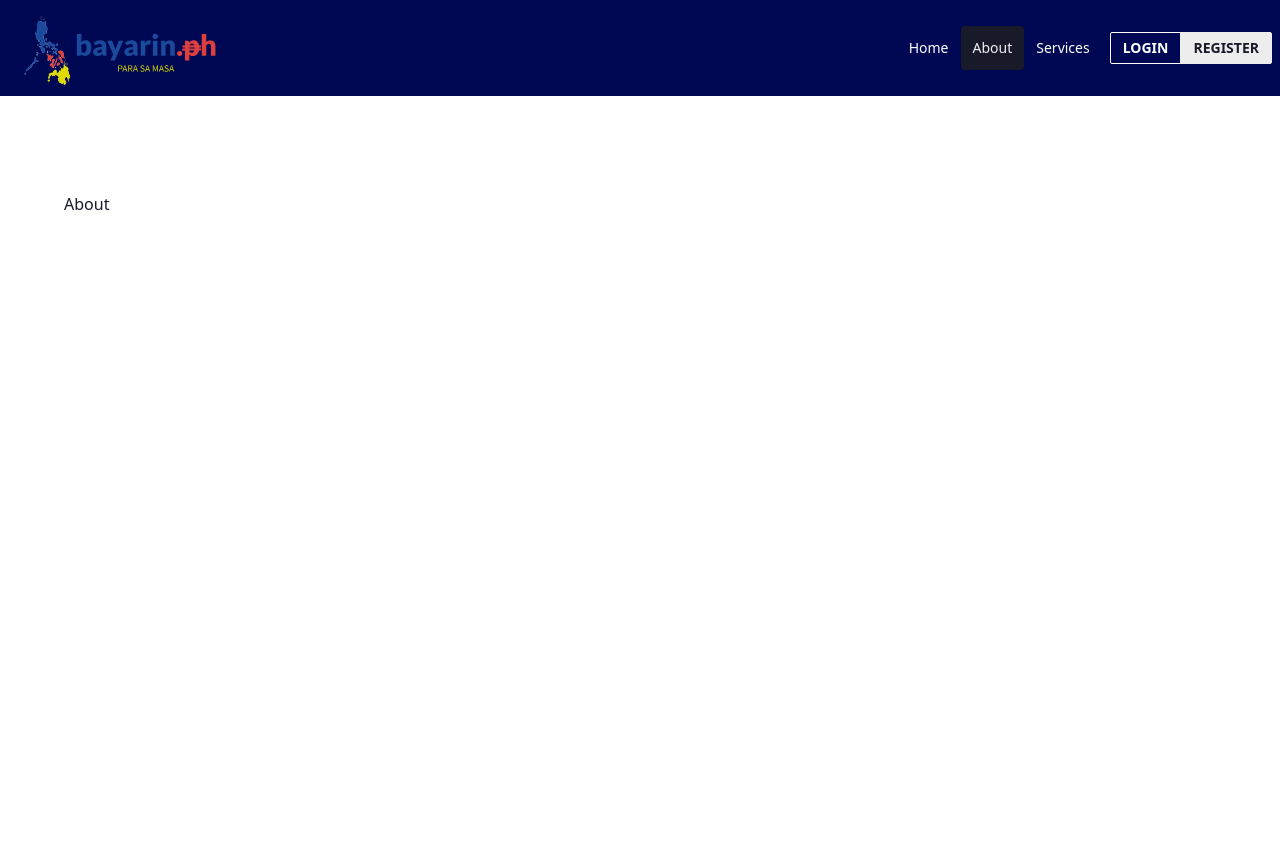
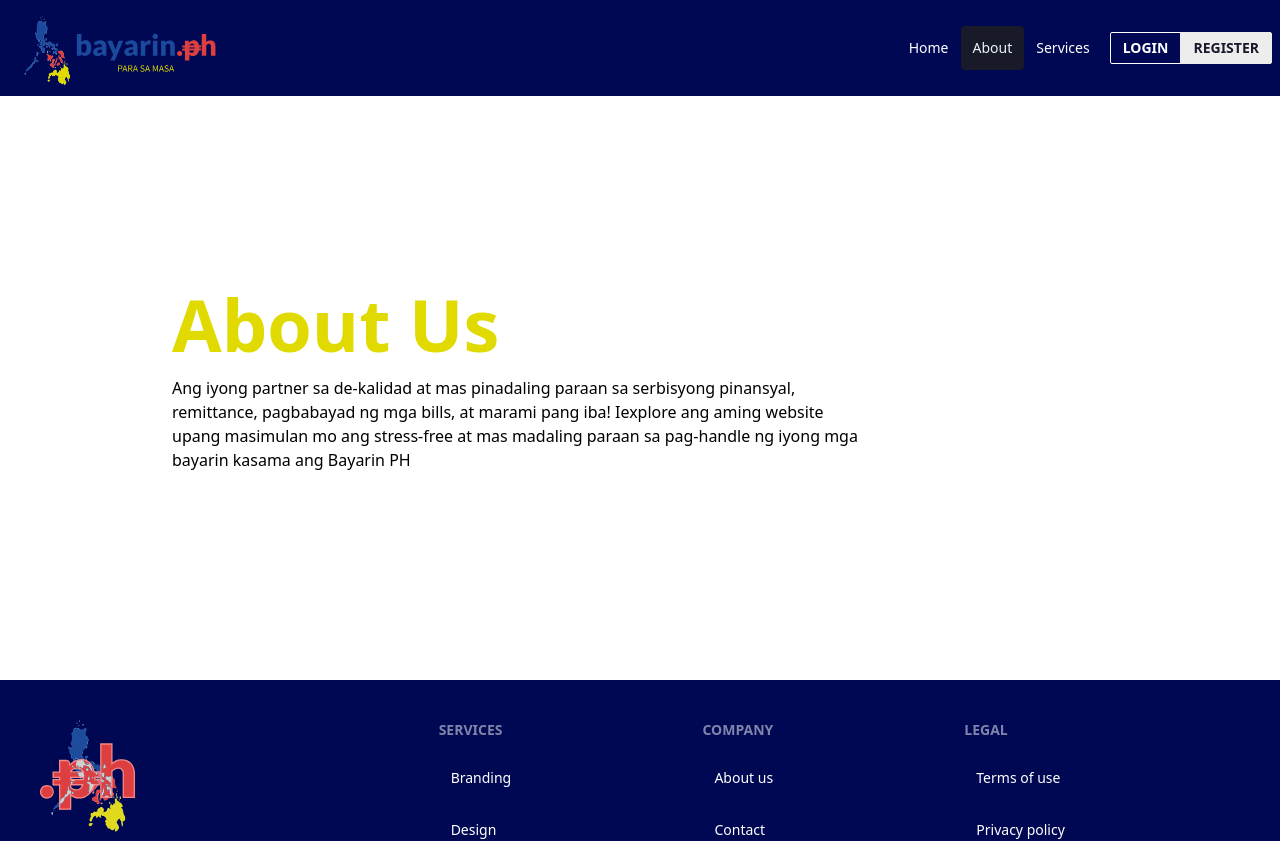
Before and after one commit to jajalovack/bayarin-ph-client, a React (Vite) app: page /about in a window 1280 px wide. Shown: the top 841 px of the page. Built offline with nearby package versions, Linux system fonts and the light colour scheme; the HTML template or start-up script is replaced by a standard one.

Commit message:
done working on login

```diff
--- a/src/layout/Header/Header.jsx
+++ b/src/layout/Header/Header.jsx
@@ -3,22 +3,29 @@
 import { Link as LinkScroll } from "react-scroll";
 import Logo from "../../assets/logo.svg";
 import Icon from "../../assets/icon.svg";
+import http from "../../lib/http";
 
 const Header = () => {
-  const [drawerState, setDrawerState] = useState(false);
-  const [isLoggedIn, setIsLoggedIn] = useState(false);
+  const [token, setToken] = useState(false);
 
   useEffect(() => {
-    window.addEventListener("authenticated", () => {
-      setIsLoggedIn(localStorage.getItem("token"));
-    });
+    window.addEventListener("authenticated", checkToken);
     return () => {
       window.removeEventListener("authenticated", () => {});
     };
   }, []);
 
-  function handleCloseNavMenu() {
-    setDrawerState(false);
+  function checkToken() {
+    setToken(localStorage.getItem("token"));
+  }
+
+  function logout() {
+    const api = http({
+      Authorization: `Bearer ${isLoggedIn}`,
+    });
+    api.post("/logout");
+    localStorage.clear();
+    window.dispatchEvent(new Event("authenticated"));
   }
 
   return (
@@ -61,12 +68,27 @@
                 </li>
               </ul>
               <div className="join">
+                {token ? (
+                  <>
+                    <button className="btn btn-sm">
+                      <LinkRouter to="/profile">Profile</LinkRouter>
+                    </button>
+                    <button className="btn btn-sm bg-red-300">
+                      <LinkRouter onClick={logout} to="/login">
+                        Logout
+                      </LinkRouter>
+                    </button>
+                  </>
+                ) : (
+                  <>
                     <button className="btn btn-sm join-item btn-outline text-white">
                       <LinkRouter to="/login">Login</LinkRouter>
                     </button>
                     <button className="btn btn-sm join-item">
                       <LinkRouter to="/register">Register</LinkRouter>
                     </button>
+                  </>
+                )}
               </div>
             </div>
             <div className="flex-none lg:hidden">
--- a/src/views/About/About.jsx
+++ b/src/views/About/About.jsx
@@ -1,5 +1,20 @@
 const About = () => {
-  return <div className="padding h-screen">About</div>;
+  return (
+    <div className="w-full">
+      <div className="max-w-[1000px] mx-auto px-8 flex flex-col justify-center py-[6rem] md:py-[12rem]">
+        <div className="text-4xl sm:text-7xl font-bold text-[#E0DA00]">
+          About Us
+        </div>
+        <p className="text-black py-4 max-w-[700px]">
+          Ang iyong partner sa de-kalidad at mas pinadaling paraan sa serbisyong
+          pinansyal, remittance, pagbabayad ng mga bills, at marami pang iba!
+          Iexplore ang aming website upang masimulan mo ang stress-free at mas
+          madaling paraan sa pag-handle ng iyong mga bayarin kasama ang Bayarin
+          PH
+        </p>
+      </div>
+    </div>
+  );
 };
 
 export default About;
--- a/src/views/Login/Login.jsx
+++ b/src/views/Login/Login.jsx
@@ -22,6 +22,7 @@
       const response = await api.post("/login", body);
       localStorage.setItem("token", response.data.token);
       localStorage.setItem("user", JSON.stringify(response.data.user));
+      window.dispatchEvent(new Event("authenticated"));
       navigate("/");
     } catch (e) {
       setError(e.response.data.errors);
```
Lines whose indentation alone changed are shown as unchanged.
